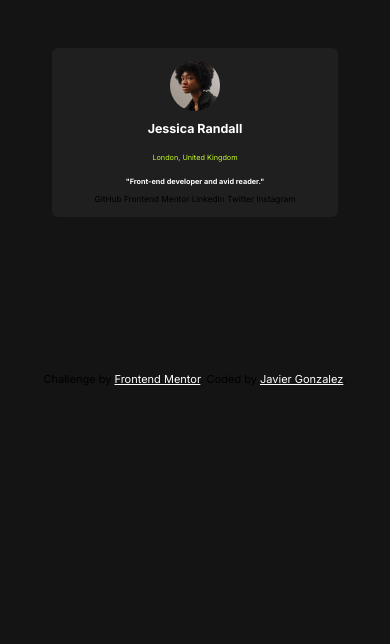
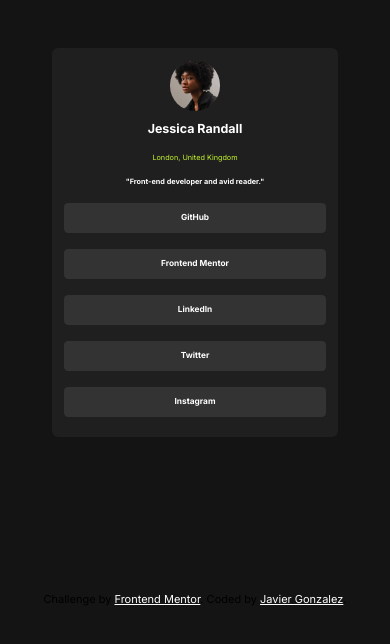
Before and after one commit to Grymbo/social-links, a plain HTML site: page index.html in a window 390 px wide. Shown: the part 108-752 px from the top of the page. Drawn offline with Linux system fonts and the light colour scheme.

Commit message:
mobile version

```diff
--- a/assets/css/style.css
+++ b/assets/css/style.css
@@ -65,9 +65,17 @@ h3 {
 button {
     font-weight: 700;
     border-radius: 0.8rem;
-    padding: 1.2rem;
+    padding: 2rem 0rem;
     background-color: var(--gray700);
     color: var(--white1);
+    width: 100%;
+    margin: 1.5rem 3.5rem;
+    border: solid 0px var(--gray700);
+    transition: background-color 0.5s;
+}
+button:hover {
+    background-color: var(--green1);
+    color: var(--gray900);
 }
 
 /********************** Card ****************************************/
--- a/index.html
+++ b/index.html
@@ -27,15 +27,11 @@
     <h1>Jessica Randall</h1>
     <h2>London, United Kingdom</h2>
     <h3>"Front-end developer and avid reader."</h3>
-
-
-
-
-  GitHub
-  Frontend Mentor
-  LinkedIn
-  Twitter
-  Instagram
+    <button>GitHub</button>
+    <button>Frontend Mentor</button>
+    <button>LinkedIn</button>
+    <button>Twitter</button>
+    <button>Instagram</button>
   </section>
 
 
```
